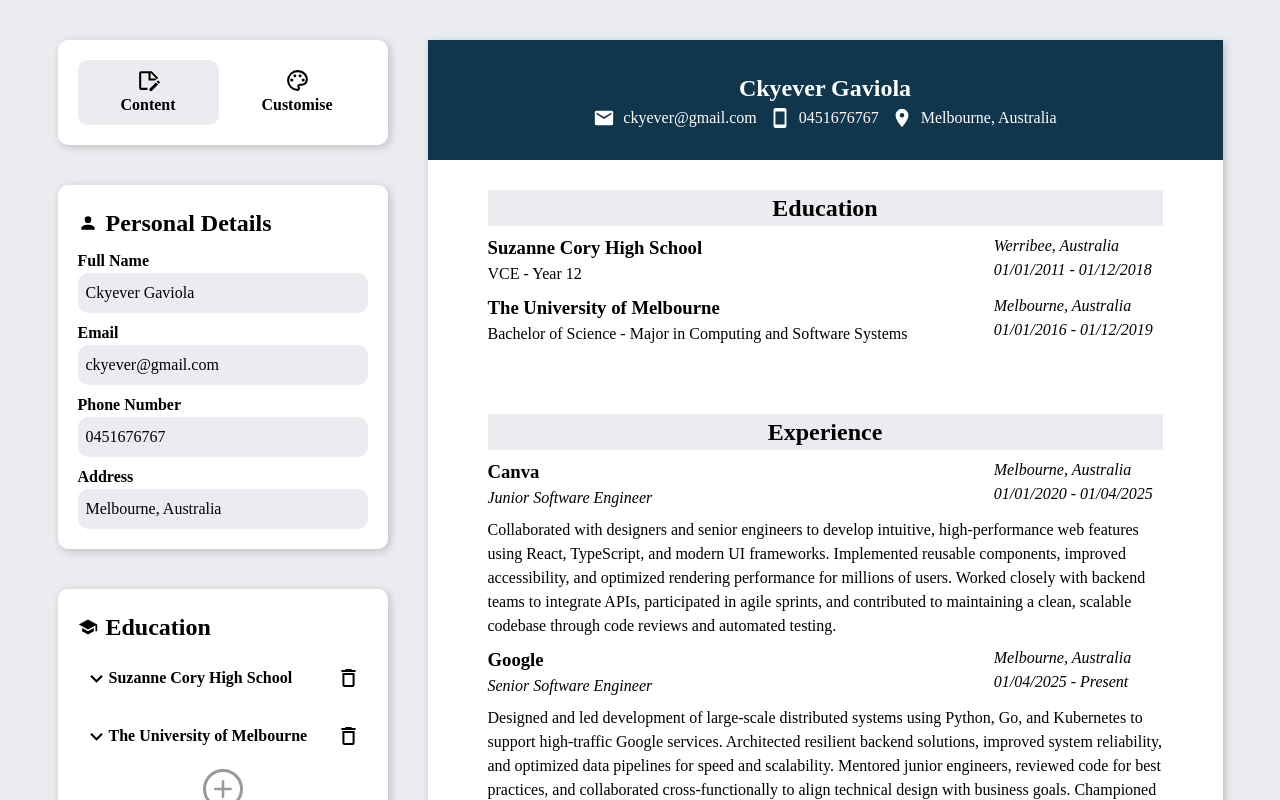
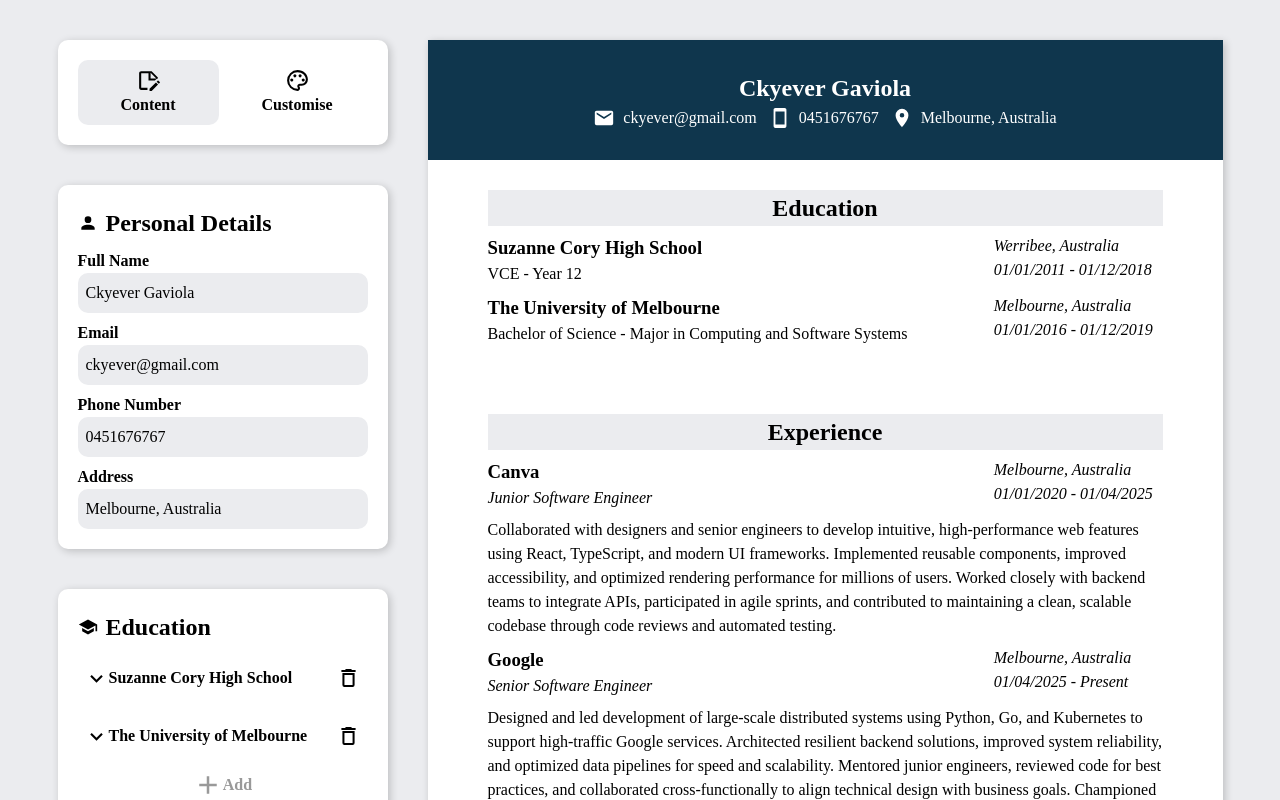
Before and after one commit to ckyever/cv-application, a React (Vite) app: page / in a window 1280 px wide. Shown: the top 800 px of the page. Built offline with nearby package versions, Linux system fonts and the light colour scheme.

Commit message:
Change add buttons to include text for clarity

```diff
--- a/src/components/Card.jsx
+++ b/src/components/Card.jsx
@@ -71,6 +71,7 @@ function Card({
           }}
         >
           <img className="add-icon" src={addIcon} alt="Add icon" />
+          Add
         </button>
       )}
     </div>
--- a/src/styles/Card.css
+++ b/src/styles/Card.css
@@ -19,19 +19,20 @@
   align-self: center;
   display: flex;
   justify-content: center;
+  align-items: center;
   background-color: transparent;
-  width: 40px;
-  height: 40px;
-  border-radius: 100%;
-  border: 3px solid #999999;
-  padding: 2px;
+  border: none;
+  border-radius: var(--rounded-corners);
+  width: 100px;
+  font-weight: 600;
+  color: #999999;
 }
 
 .card .add-button:hover {
+  cursor: pointer;
   background-color: var(--hover-color);
-  cursor: pointer;
 }
 
 .card .add-icon {
-  width: 40px;
+  width: 30px;
 }
```
